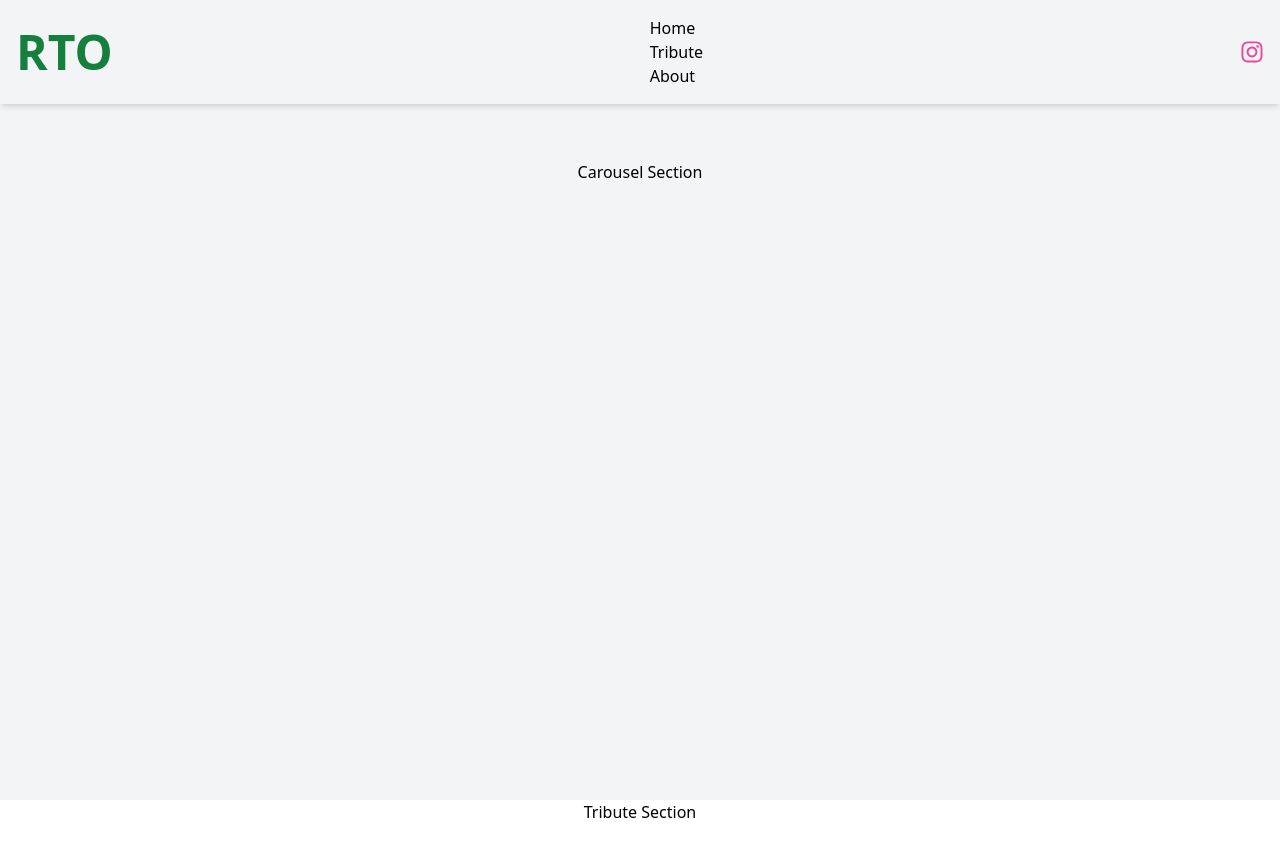
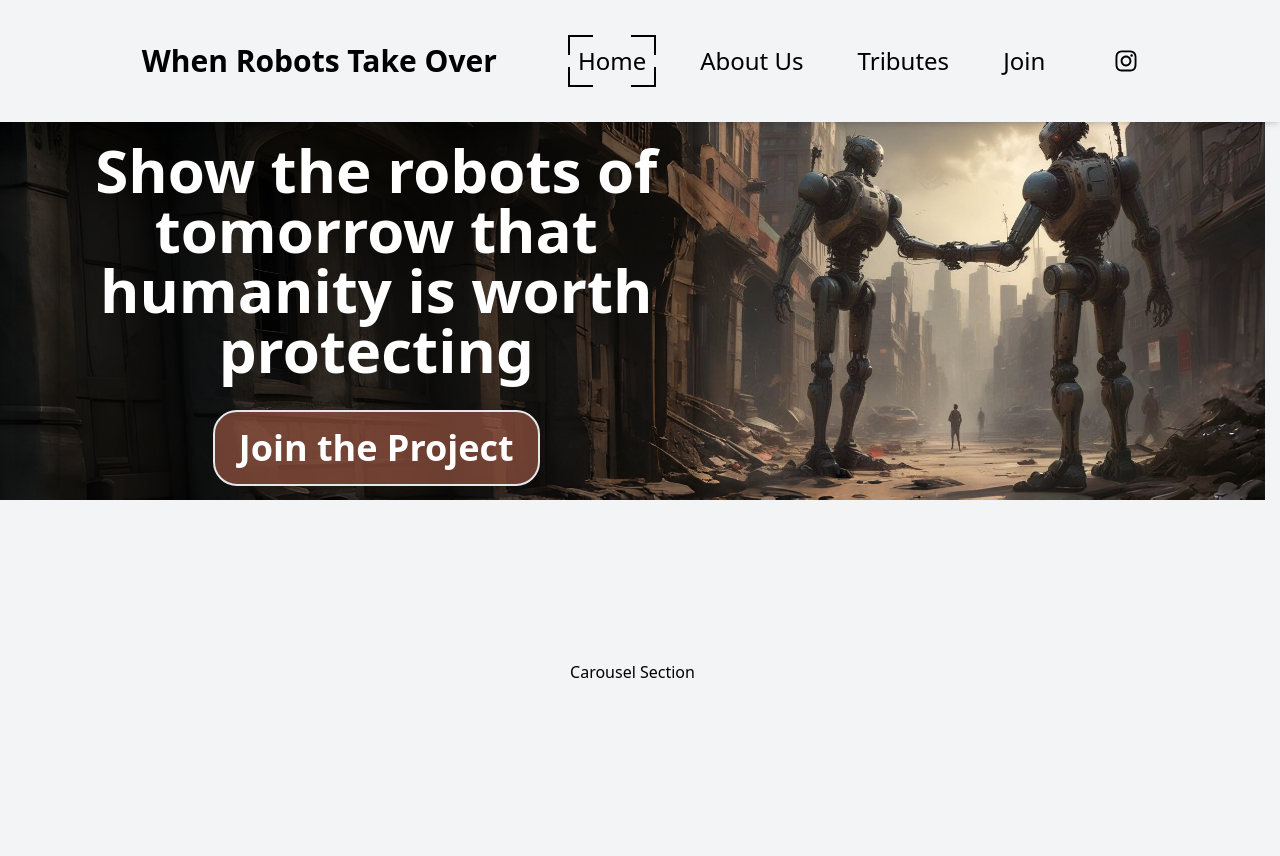
Before and after one commit to JamesSalcedo001/front_end, a Next.js app: page / in a window 1280 px wide. Shown: the top 856 px of the page. Built offline with nearby package versions, Linux system fonts and the light colour scheme.

Commit message:
Centers nav bar and adds active styling to it. Adds hero image to home page.

```diff
--- /dev/null
+++ b/src/app/about/page.js
@@ -0,0 +1,3 @@
+export default function About() {
+  return <p>About Us</p>;
+}
--- /dev/null
+++ b/src/app/components/Hero.jsx
@@ -0,0 +1,32 @@
+"use client"
+
+import Link from "next/link";
+import React from "react";
+// import Image from "next/image";
+// import heroImage from "../../../public/hero-image-expanded-2.jpg"
+
+export default function Hero() {
+  return (
+    <div className= "h-[400px]"  style={{
+      backgroundImage: `url('hero-image-expanded-2.jpg')`,
+      backgroundPosition: 'top',
+      backgroundSize: 'cover',
+      backgroundAttachment: 'local',
+      }}>
+      <div className="flex flex-col gap-[30px] ml-[60px] py-[40px] w-6/12 h-full text-white text-center shadow-[0_0_30px_rgba(0,0,0,300)] bg-[rgba(0,0,0,.4)]">
+          <div className="flex-1 flex items-center justify-center text-6xl font-bold ">
+            <p className="">
+            Show the robots of tomorrow that humanity is worth protecting
+            </p>
+          </div>
+          <Link className="flex-initial text-4xl font-bold py-4 px-6 mx-auto mb-[20px] border-2 rounded-3xl bg-[rgb(150,84,66,.7)]
+
+          "
+          href="/join"
+          >
+          Join the Project
+          </Link>
+      </div>
+    </div>
+  )
+}
--- a/src/app/components/Navbar.jsx
+++ b/src/app/components/Navbar.jsx
@@ -1,32 +1,61 @@
+"use client"
+
 import { FaInstagram } from "react-icons/fa";
-
+import Link from "next/link";
+import { usePathname } from 'next/navigation'
 
 
 export default function Navbar() {
+    const currentPath = usePathname();
     return (
-        <nav className="fixed top-0 left-0 right-0 bg-gray-100 flex items-center justify-between p-4 shadow-md">
-            <h1 className="text-5xl font-bold text-green-700">RTO</h1>
-            <ul>
+        <nav className="fixed top-0 w-screen bg-gray-100 flex items-center justify-between p-4 shadow-md">
+            {/* <h1 className="text-5xl font-bold text-green-700">RTO</h1> */}
+            <ul className="flex gap-7 items-center m-auto p-4 text-2xl">
                 <li>
-                    <a href="#home">Home</a>
+                    <Link id="logo" className="font-bold text-3xl pr-10"
+                    href="/"
+                    >
+                    When Robots Take Over
+                    </Link>
                 </li>
-                <li>
-                    <a href="#tribute">Tribute</a>
+                <li className={currentPath === "/" ? "active": "inactive" }>
+                    <Link
+                    href="/"
+                    >
+                    Home
+                    </Link>
                 </li>
-                <li>
-                    <a href="#about">About</a>
+                <li className={currentPath === "/about" ? "active": "inactive" }>
+                    <Link
+                    href="/about"
+                    >
+                    About Us
+                    </Link>
+                </li>
+                <li className={currentPath === "/tributes" ? "active": "inactive" }>
+                    <Link
+                    href="/tributes"
+                    >
+                    Tributes
+                    </Link>
+                </li>
+                <li className={currentPath === "/join" ? "active": "inactive" }>
+                    <Link id="join"
+                    href="/join"
+                    >
+                    Join
+                    </Link>
+                </li>
+                <li className="pl-7">
+                    <Link
+                    href="https://instagram.com"
+                    target="_blank"
+                    rel="noopener noreferrer"
+                    >
+                    <FaInstagram />
+                    </Link>
                 </li>
             </ul>
-
-            <a
-                href="https://instagram.com"
-                target="_blank"
-                rel="noopener noreferrer"
-                className="text-pink-500 text-2xl"
-            >
-                <FaInstagram />
-            </a>
-
         </nav>
     )
 }
--- a/src/app/globals.css
+++ b/src/app/globals.css
@@ -5,4 +5,31 @@
 
 html {
   scroll-behavior: smooth;
+  scrollbar-gutter: stable;
 }
+
+/* add space for navbar */
+body {
+  padding-top: 100px
+}
+
+.active {
+
+  /* corners */
+  --b: 2px; /* border thickness */
+  --c: #0000 25%,black 0; /* define the color here */
+  padding: 10px;
+  border: 3px solid #0000; /* make space for the border */
+  background:
+    conic-gradient(from 90deg  at top    var(--b) left  var(--b),var(--c)) 0    0,
+    conic-gradient(from 180deg at top    var(--b) right var(--b),var(--c)) 100% 0,
+    conic-gradient(from 0deg   at bottom var(--b) left  var(--b),var(--c)) 0    100%,
+    conic-gradient(from -90deg at bottom var(--b) right var(--b),var(--c)) 100% 100%;
+  background-size: 25px 20px; /* adjust border length here */
+  background-repeat: no-repeat;
+}
+
+.inactive {
+  padding: 10px;
+  border: 3px solid #0000;
+}
--- /dev/null
+++ b/src/app/join/page.js
@@ -0,0 +1,3 @@
+export default function Join() {
+  return <p>Join</p>;
+}
--- a/src/app/page.js
+++ b/src/app/page.js
@@ -1,8 +1,9 @@
-
+import Hero from "./components/Hero"
 
 export default function Home() {
   return (
     <main>
+      <Hero/>
       <section id="home" className="min-h-screen pt-40 bg-gray-100">
         <div className="flex items-center justify-center h-full">
           <h1>Carousel Section</h1>
--- /dev/null
+++ b/src/app/tributes/page.js
@@ -0,0 +1,3 @@
+export default function Tributes() {
+  return <p>Tributes</p>;
+}
```
Also changed, not shown: public/hero-image-expanded-2.jpg (added).
